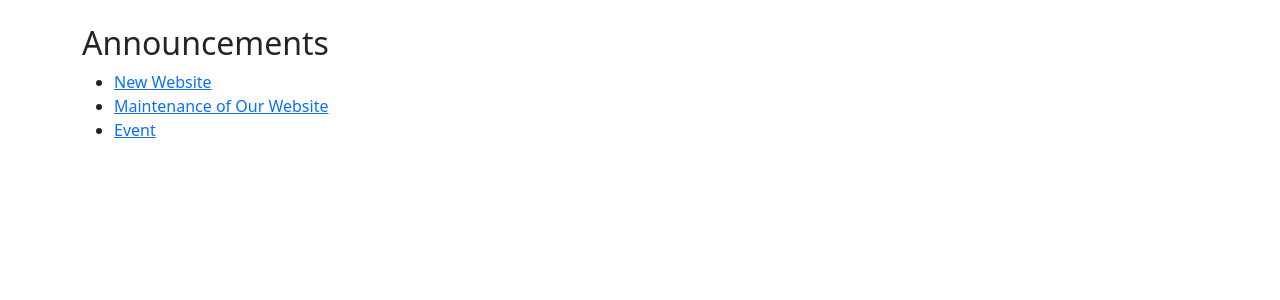
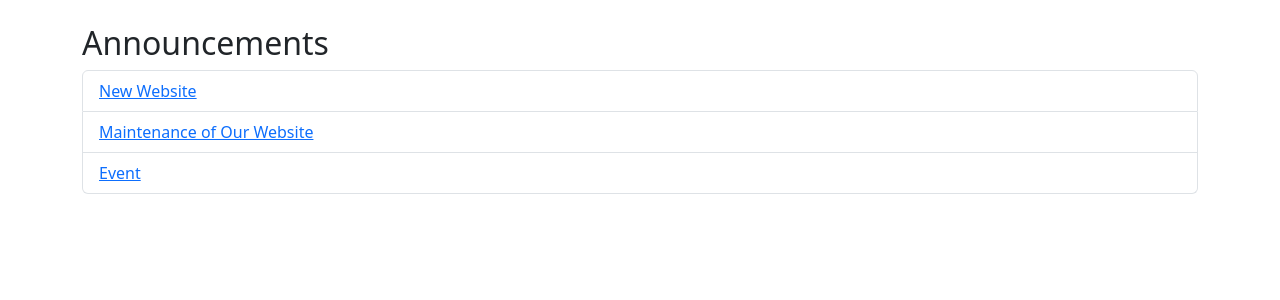
Before and after one commit to johnmarkplacido/IT373-Week2, a Django app: page /announcement_list/ in a window 1280 px wide. Shown: the part 56-356 px from the top of the page. Run offline with Django 5.2, Linux system fonts and the light colour scheme.

Commit message:
Modified All

```diff
--- a/pages/templates/announcement_list.html
+++ b/pages/templates/announcement_list.html
@@ -3,9 +3,9 @@
 
 {% block content %}
 <h2>Announcements</h2>
-<ul>
+<ul class="list-group">
   {% for a in announcements %}
-    <li><a href="/announcement_detail/{{ a.id }}/">{{ a.title }}</a></li>
+    <li class="list-group-item"><a href="/announcement_detail/{{ a.id }}/">{{ a.title }}</a></li>
   {% endfor %}
 </ul>
 {% endblock %}
```
